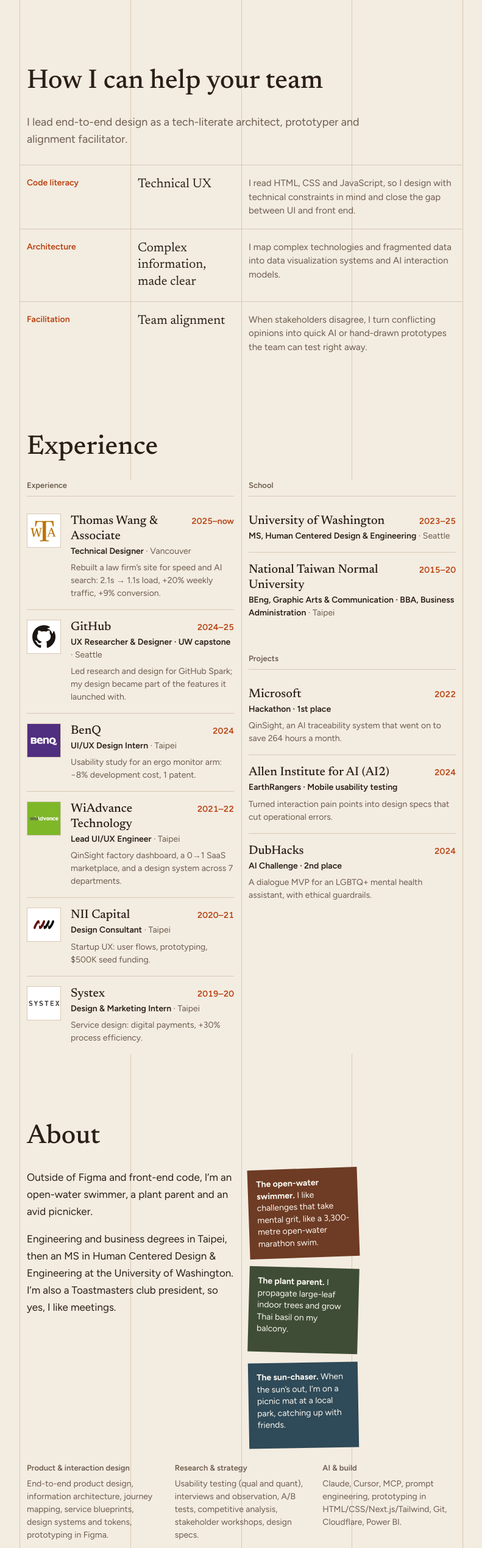
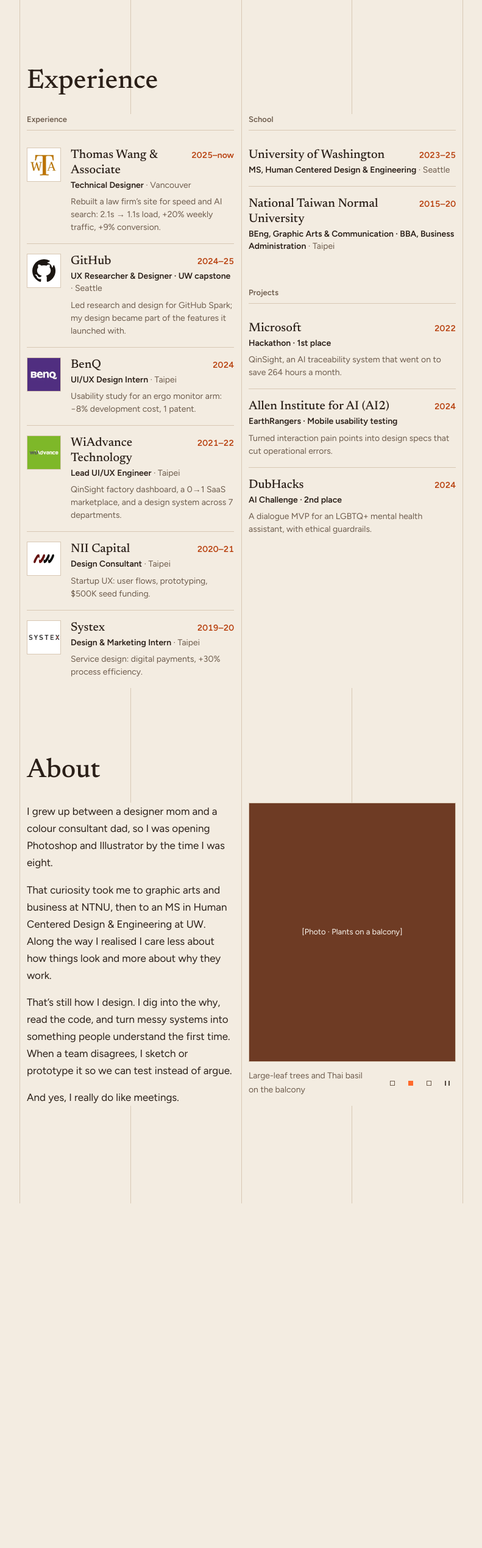
Before and after one commit to yungjan22/jan-portfolio, an Astro site: page / in a window 1280 px wide. Shown: the part 1578-4116 px from the top of the page at 61% size, without its empty margins (464-1255 px from the left). After the commit the page ends 3551 px from the top, so only its background shows below. Built offline with nearby package versions, Linux system fonts and the light colour scheme; Astro itself is replaced by a stand-in of ours.

Commit message:
New About story and photo gallery; drop How I help and skills
- Removes the "How I can help your team" section and its nav link.
- About is now a short story in Jan's voice: designer mom and colour
  consultant dad, Photoshop and Illustrator at eight, graphic arts and
  business, then HCDE; digging into the why, reading code, prototyping
  through disagreement.
- Replaces the three sticky notes and the skills list with a one-photo
  gallery that crossfades every 5 seconds (pauses on hover/focus, has a
  pause button and dots, never auto-advances with reduced motion).
  Photos go in public/about/; placeholders until then.
- Masks the inner grid lines behind the About text and gallery.

Co-Authored-By: Claude Opus 5.5 <noreply@anthropic.com>
Claude-Session: https://claude.ai/code/session_01KC4ArogXQQU9FdB3wspokw

```diff
--- /dev/null
+++ b/src/components/Gallery.astro
@@ -0,0 +1,75 @@
+---
+// One photo at a time; crossfades to the next every few seconds.
+// Pauses on hover/focus and with the pause button; never auto-advances with reduced motion.
+import type { gallery as G } from '../data/resume';
+interface Props { items: typeof G }
+const { items } = Astro.props;
+---
+<figure class="gal" data-gallery aria-roledescription="carousel" aria-label="Photos of Jan">
+  <div class="gal__frame">
+    {
+      items.map((it, i) => (
+        <div class:list={['gal__slide', { 'is-on': i === 0 }]} aria-hidden={i === 0 ? 'false' : 'true'}>
+          {it.src ? <img src={it.src} alt={it.alt} loading="lazy" decoding="async" /> : <span class="gal__ph">[Photo · {it.alt}]</span>}
+        </div>
+      ))
+    }
+  </div>
+  <figcaption class="gal__bar">
+    <span class="gal__cap" aria-live="polite">{items[0]?.caption}</span>
+    <span class="gal__ctrl">
+      {items.map((it, i) => (
+        <button type="button" class="gal__dot" aria-label={`Show photo ${i + 1}: ${it.alt}`} aria-current={i === 0 ? 'true' : 'false'} data-cursor={it.alt} data-go={i}></button>
+      ))}
+      <button type="button" class="gal__pause" aria-pressed="false" aria-label="Pause slideshow" data-cursor="Pause">
+        <svg width="12" height="12" viewBox="0 0 12 12" aria-hidden="true"><path class="gal__ico-pause" d="M3 2v8M9 2v8" stroke="currentColor" stroke-width="1.6"/><path class="gal__ico-play" d="M3 2l7 4-7 4z" fill="currentColor"/></svg>
+      </button>
+    </span>
+  </figcaption>
+  <script type="application/json" data-captions set:html={JSON.stringify(items.map((i) => i.caption))}></script>
+</figure>
+
+<script>
+  document.querySelectorAll<HTMLElement>('[data-gallery]').forEach((g) => {
+    const slides = [...g.querySelectorAll<HTMLElement>('.gal__slide')];
+    const dots = [...g.querySelectorAll<HTMLButtonElement>('.gal__dot')];
+    const cap = g.querySelector<HTMLElement>('.gal__cap')!;
+    const pauseBtn = g.querySelector<HTMLButtonElement>('.gal__pause')!;
+    const captions: string[] = JSON.parse(g.querySelector('[data-captions]')!.textContent || '[]');
+    const still = matchMedia('(prefers-reduced-motion: reduce)');
+    let i = 0;
+    let paused = still.matches;
+    let hovering = false;
+    let visible = false;
+
+    const show = (n: number) => {
+      i = (n + slides.length) % slides.length;
+      slides.forEach((s, k) => {
+        s.classList.toggle('is-on', k === i);
+        s.setAttribute('aria-hidden', String(k !== i));
+      });
+      dots.forEach((d, k) => d.setAttribute('aria-current', String(k === i)));
+      cap.textContent = captions[i] ?? '';
+    };
+    const syncPause = () => {
+      pauseBtn.setAttribute('aria-pressed', String(paused));
+      pauseBtn.setAttribute('aria-label', paused ? 'Play slideshow' : 'Pause slideshow');
+      pauseBtn.dataset.cursor = paused ? 'Play' : 'Pause';
+    };
+    syncPause();
+
+    setInterval(() => {
+      if (!paused && !hovering && visible && slides.length > 1) show(i + 1);
+    }, 5000);
+    dots.forEach((d) => d.addEventListener('click', () => show(Number(d.dataset.go))));
+    pauseBtn.addEventListener('click', () => {
+      paused = !paused;
+      syncPause();
+    });
+    g.addEventListener('pointerenter', () => (hovering = true));
+    g.addEventListener('pointerleave', () => (hovering = false));
+    g.addEventListener('focusin', () => (hovering = true));
+    g.addEventListener('focusout', () => (hovering = false));
+    new IntersectionObserver(([e]) => (visible = e.isIntersecting), { threshold: 0.3 }).observe(g);
+  });
+</script>
--- a/src/components/Panel.astro
+++ b/src/components/Panel.astro
@@ -8,7 +8,6 @@ interface Props {
 const { base = '' } = Astro.props;
 const sections = [
   { id: 'work', label: 'Work' },
-  { id: 'value', label: 'How I help' },
   { id: 'experience', label: 'Experience' },
   { id: 'about', label: 'About' },
 ];
--- a/src/data/resume.ts
+++ b/src/data/resume.ts
@@ -1,23 +1,5 @@
 // Content from jan.bitbypixel.com (primary) and Jan's "Product Designer" resume in
 // Reactive Resume (to fill gaps). Keep in sync with both.
-
-export const value = [
-  {
-    label: 'Code literacy',
-    title: 'Technical UX',
-    text: 'I read HTML, CSS and JavaScript, so I design with technical constraints in mind and close the gap between UI and front end.',
-  },
-  {
-    label: 'Architecture',
-    title: 'Complex information, made clear',
-    text: 'I map complex technologies and fragmented data into data visualization systems and AI interaction models.',
-  },
-  {
-    label: 'Facilitation',
-    title: 'Team alignment',
-    text: 'When stakeholders disagree, I turn conflicting opinions into quick AI or hand-drawn prototypes the team can test right away.',
-  },
-];
 
 // Experience, in three groups. `logo` is a file under public/logos/; without one,
 // a box with `mark` (initials) shows instead. Pass noLogo to ExpEntry to drop the box. `fit: 'contain'` pads wordmark logos.
@@ -121,35 +103,18 @@ export const projects: Entry[] = [
   },
 ];
 
-export const notes = [
-  {
-    title: 'The open-water swimmer',
-    text: 'I like challenges that take mental grit, like a 3,300-metre open-water marathon swim.',
-  },
-  {
-    title: 'The plant parent',
-    text: 'I propagate large-leaf indoor trees and grow Thai basil on my balcony.',
-  },
-  {
-    title: 'The sun-chaser',
-    text: 'When the sun’s out, I’m on a picnic mat at a local park, catching up with friends.',
-  },
+// About: a short story in Jan's voice (one string per paragraph).
+export const about = [
+  'I grew up between a designer mom and a colour consultant dad, so I was opening Photoshop and Illustrator by the time I was eight.',
+  'That curiosity took me to graphic arts and business at NTNU, then to an MS in Human Centered Design & Engineering at UW. Along the way I realised I care less about how things look and more about why they work.',
+  'That’s still how I design. I dig into the why, read the code, and turn messy systems into something people understand the first time. When a team disagrees, I sketch or prototype it so we can test instead of argue.',
+  'And yes, I really do like meetings.',
 ];
 
-export const skills = [
-  {
-    name: 'Product & interaction design',
-    items:
-      'End-to-end product design, information architecture, journey mapping, service blueprints, design systems and tokens, prototyping in Figma.',
-  },
-  {
-    name: 'Research & strategy',
-    items:
-      'Usability testing (qual and quant), interviews and observation, A/B tests, competitive analysis, stakeholder workshops, design specs.',
-  },
-  {
-    name: 'AI & build',
-    items:
-      'Claude, Cursor, MCP, prompt engineering, prototyping in HTML/CSS/Next.js/Tailwind, Git, Cloudflare, Power BI.',
-  },
+// About gallery: one photo at a time, changing every few seconds.
+// Put photos in public/about/ and set src (e.g. '/about/swim.jpg'). Without src, a labelled placeholder shows.
+export const gallery: { src?: string; alt: string; caption: string }[] = [
+  { alt: 'Open-water swim', caption: 'Finishing a 3,300 m open-water swim' },
+  { alt: 'Plants on a balcony', caption: 'Large-leaf trees and Thai basil on the balcony' },
+  { alt: 'Picnic in a park', caption: 'Picnic season in Vancouver' },
 ];
--- a/src/pages/index.astro
+++ b/src/pages/index.astro
@@ -5,7 +5,8 @@ import Panel from '../components/Panel.astro';
 import Handles from '../components/Handles.astro';
 import Shot from '../components/Shot.astro';
 import Profile from '../components/Profile.astro';
-import { value, jobs, schools, projects, notes, skills } from '../data/resume';
+import { jobs, schools, projects, about, gallery } from '../data/resume';
+import Gallery from '../components/Gallery.astro';
 import ExpEntry from '../components/ExpEntry.astro';
 import { stageStyle } from '../lib/stage';
 
@@ -66,24 +67,6 @@ const cards = work.map((entry, i) => {
           </div>
         </section>
 
-        <section class="section" id="value" aria-labelledby="value-h">
-          <div class="section__head">
-            <h2 class="t-h2" id="value-h">How I can help your team</h2>
-          </div>
-          <p class="section__lead">
-            I lead end-to-end design as a tech-literate architect, prototyper and alignment facilitator.
-          </p>
-          {
-            value.map((v) => (
-              <div class="exp-row">
-                <span class="exp-row__year">{v.label}</span>
-                <span class="exp-row__org">{v.title}</span>
-                <span class="exp-row__what">{v.text}</span>
-              </div>
-            ))
-          }
-        </section>
-
         <section class="section" id="experience" aria-labelledby="exp-h">
           <div class="section__head"><h2 class="t-h2" id="exp-h">Experience</h2></div>
           <div class="xp-grid">
@@ -104,26 +87,11 @@ const cards = work.map((entry, i) => {
           <div class="section__head"><h2 class="t-h2" id="about-h">About</h2></div>
           <div class="about">
             <div class="about__text">
-              <p>
-                Outside of Figma and front-end code, I’m an open-water swimmer, a plant parent and an
-                avid picnicker.
-              </p>
-              <p>
-                Engineering and business degrees in Taipei, then an MS in Human Centered Design &amp;
-                Engineering at the University of Washington. I’m also a Toastmasters club president,
-                so yes, I like meetings.
-              </p>
+              {about.map((p) => <p>{p}</p>)}
             </div>
-            <div class="about__notes">
-              {notes.map((n) => (
-                <div class="sticky"><b>{n.title}.</b> {n.text}</div>
-              ))}
+            <div class="about__gallery">
+              <Gallery items={gallery} />
             </div>
-            <dl class="skills">
-              {skills.map((s) => (
-                <div><dt class="t-label">{s.name}</dt><dd>{s.items}</dd></div>
-              ))}
-            </dl>
           </div>
         </section>
       </div>
--- a/src/styles/global.css
+++ b/src/styles/global.css
@@ -252,17 +252,29 @@ button { font: inherit; color: inherit; }
 /* ---------- About ---------- */
 .about { display: grid; grid-template-columns: repeat(var(--column-count), minmax(0, 1fr)); row-gap: var(--space-5); }
 .about__text { grid-column: span 2; padding: 0 var(--space-3); font-size: 17px; line-height: 1.65; display: flex; flex-direction: column; gap: var(--space-4); }
-.about__notes { grid-column: span 2; display: flex; gap: var(--space-4); padding: 0 var(--space-3); flex-wrap: wrap; align-content: flex-start; }
-.sticky {
-  width: 180px; min-height: 140px; padding: 14px; font-size: var(--text-small); line-height: 1.4;
-  background: var(--stage-peach); color: var(--on-stage);
-}
-.sticky:nth-child(1) { transform: rotate(-2deg); }
-.sticky:nth-child(2) { transform: rotate(1.5deg); background: var(--stage-sage); }
-.sticky:nth-child(3) { transform: rotate(-1deg); background: var(--stage-lake); }
-.sticky b { font-weight: 700; }
-.skills { grid-column: span 4; padding: 0 var(--space-3); display: grid; grid-template-columns: repeat(3, minmax(0, 1fr)); gap: var(--space-5); }
-.skills dd { font-size: var(--text-small); line-height: var(--lh-small); color: var(--muted); margin-top: 6px; }
+.about__gallery { grid-column: span 2; padding: 0 var(--space-3); }
+/* Keep the inner column lines out of the text (padding leaves the outer lines visible). */
+.about { position: relative; z-index: 0; }
+.about__text, .about__gallery { position: relative; }
+.about__text::before, .about__gallery::before { content: ""; position: absolute; inset: 0 var(--space-3); background: var(--bg); z-index: -1; }
+
+/* About gallery: one photo at a time */
+.gal { margin: 0; display: flex; flex-direction: column; gap: var(--space-3); }
+.gal__frame { position: relative; aspect-ratio: var(--gallery-ratio); background: var(--stage-peach); border: 1px solid var(--line); overflow: hidden; }
+.gal__slide { position: absolute; inset: 0; opacity: 0; transition: opacity var(--dur-gallery) ease; display: flex; align-items: center; justify-content: center; }
+.gal__slide.is-on { opacity: 1; }
+.gal__slide img { width: 100%; height: 100%; object-fit: cover; display: block; }
+.gal__ph { font-size: var(--text-label); color: var(--on-stage); }
+.gal__bar { display: flex; justify-content: space-between; align-items: center; gap: var(--space-4); }
+.gal__cap { font-size: var(--text-small); color: var(--muted); }
+.gal__ctrl { display: flex; align-items: center; gap: 2px; flex: none; }
+.gal__dot, .gal__pause { all: unset; cursor: pointer; width: 28px; height: 28px; display: inline-flex; align-items: center; justify-content: center; color: var(--ink); }
+.gal__dot::before { content: ""; width: 8px; height: 8px; border: 1px solid var(--muted); }
+.gal__dot[aria-current="true"]::before { background: var(--ember); border-color: var(--ember); }
+.gal__dot:focus-visible, .gal__pause:focus-visible { outline: 2px solid var(--ember-text); outline-offset: 2px; }
+.gal__pause .gal__ico-play { display: none; }
+.gal__pause[aria-pressed="true"] .gal__ico-play { display: inline; }
+.gal__pause[aria-pressed="true"] .gal__ico-pause { display: none; }
 
 /* ---------- Lightbox ---------- */
 .lightbox {
@@ -363,9 +375,10 @@ button { font: inherit; color: inherit; }
   .card--wide .card__desc { font-size: var(--text-small); }
   .exp-row { grid-template-columns: 1fr; row-gap: 4px; }
   .exp-row__what { grid-column: auto; }
-  .about, .skills, .xp-grid { grid-template-columns: 1fr; }
+  .about, .xp-grid { grid-template-columns: 1fr; }
+  .about__gallery { grid-column: auto; }
   .xp-col + .xp-col { margin-top: var(--space-6); }
-  .about__text, .about__notes, .skills { grid-column: auto; }
+  .about__text { grid-column: auto; }
   .t-h2 { font-size: 34px; }
   .lightbox { width: 100vw; height: 100dvh; max-width: 100vw; max-height: 100dvh; margin: 0; border: 0; }
   .lightbox > .h { display: none; }
--- a/src/styles/tokens.css
+++ b/src/styles/tokens.css
@@ -89,6 +89,8 @@
   --cursor-arrow: url('/cursors/arrow.svg');        /* Design-tool cursor */
   --cursor-hover: url('/cursors/arrow-hover.svg');  /* Same arrow, ~30% larger, over clickable things */ /* Readable line length for card title + description. */
   --avatar-size: 64px;
+  --gallery-ratio: 4 / 5; /* About gallery photo */
+  --dur-gallery: 700ms;    /* Crossfade between gallery photos */
   --logo-box: 56px; /* Logo box in Experience */
   --logo-bg: #FFFFFF; /* Behind logos, which are made for white (both themes) */ /* Photo beside name and role in the panel. */
   --column-count: 4;
```
